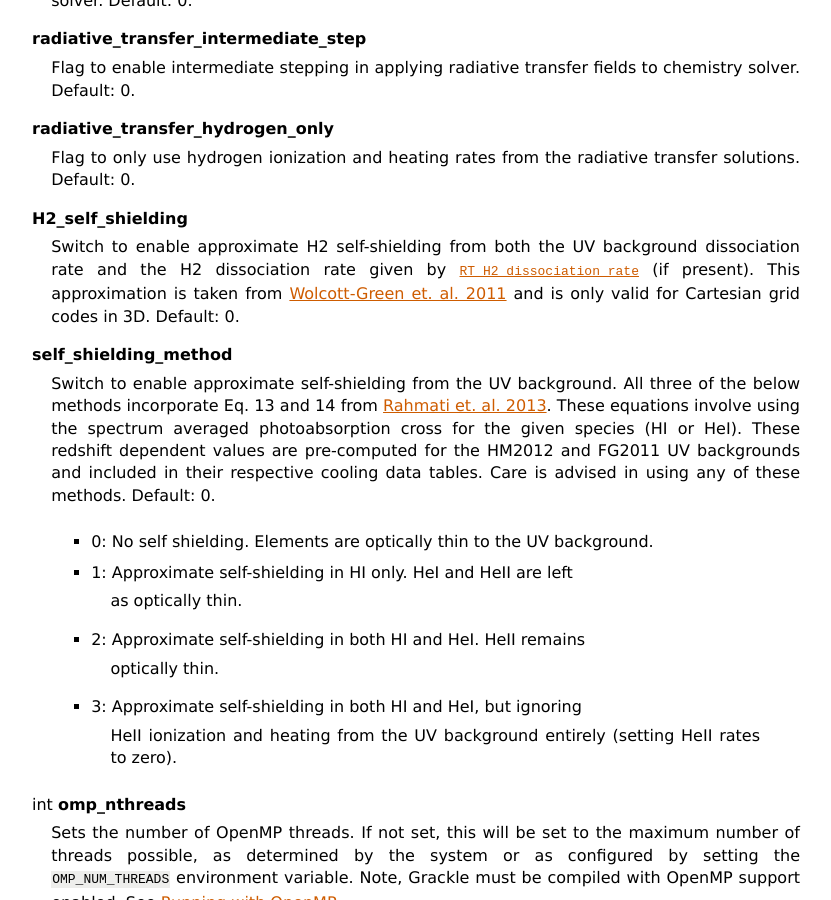
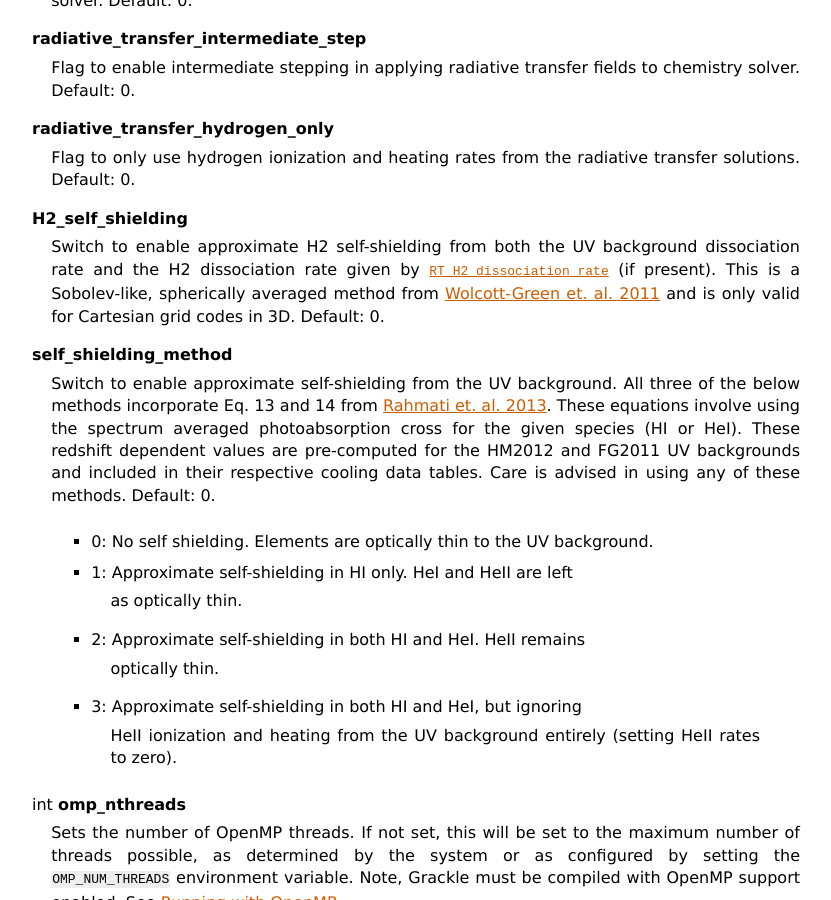
Before and after one commit to grackle-project/grackle, a Sphinx documentation site: the page built from doc/source/Parameters.rst, in a window 1280 px wide and 900 px high, scrolled down 2953 px. Shown: the whole window, without its empty margins (48-879 px from the left). Built offline with Sphinx 7.4.7, drawn with Linux system fonts in a browser that asks for light colours.

Commit message:
improving H2 shielding documentation

```diff
--- a/doc/source/Parameters.rst
+++ b/doc/source/Parameters.rst
@@ -196,7 +196,7 @@ For all on/off integer flags, 0 is off and 1 is on.
    Switch to enable approximate H2 self-shielding from both the UV
    background dissociation rate and the H2 dissociation rate
    given by :c:data:`RT_H2_dissociation_rate` (if present). This
-   approximation is taken from
+   is a Sobolev-like, spherically averaged method from
    `Wolcott-Green et. al. 2011 <http://adsabs.harvard.edu/abs/2011MNRAS.418..838W>`_
    and is only valid for Cartesian grid codes in 3D.
    Default: 0.
```
